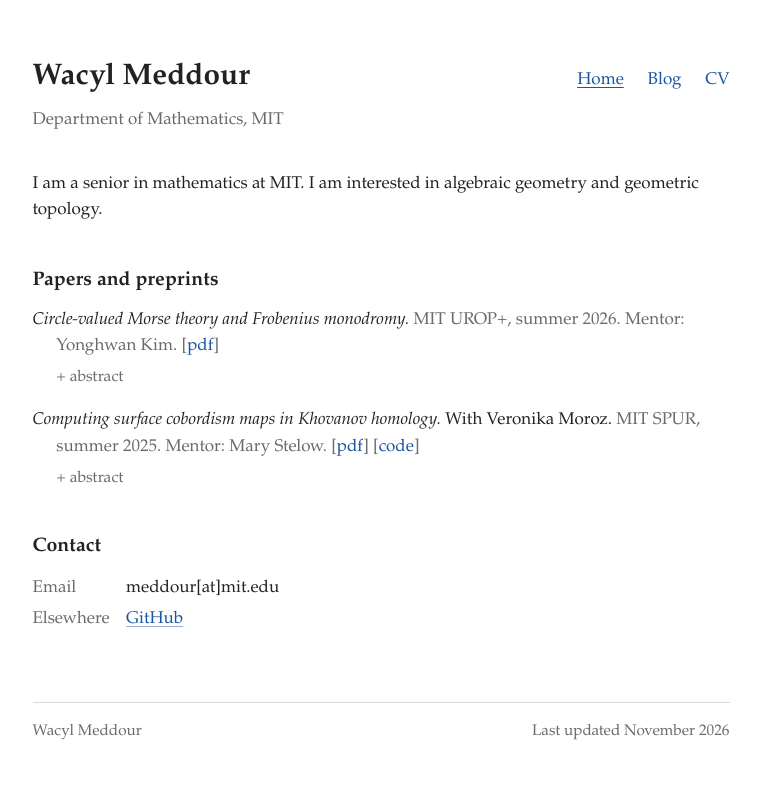
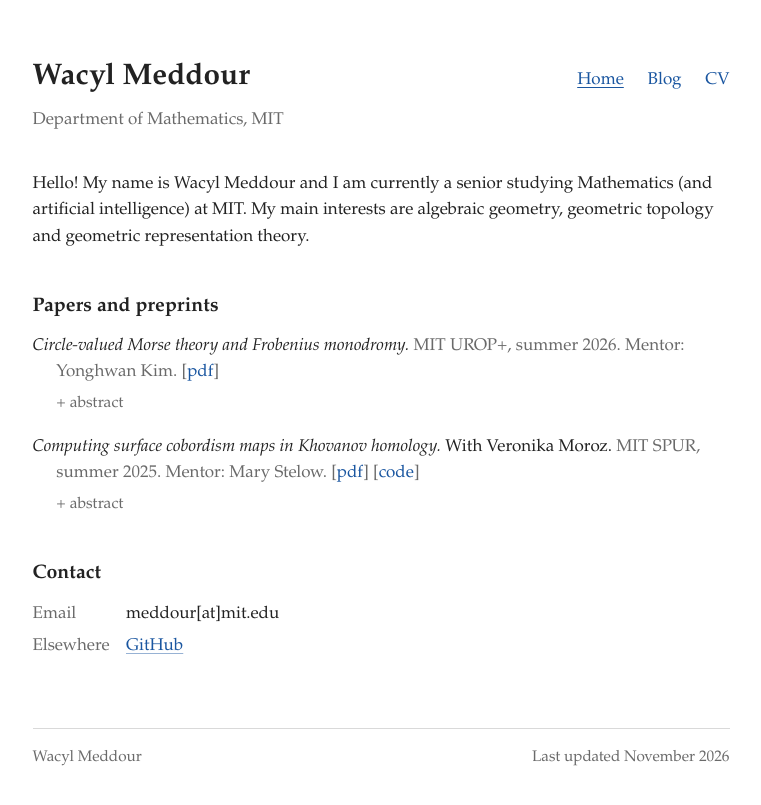
Before and after one commit to Wacyl/Wacyl.github.io, a Jekyll site: the page built from index.html, in a window 1280 px wide. Shown: the top 805 px of the page, without its empty margins (259-1020 px from the left). Built offline with Jekyll 4.4.1, drawn with Linux system fonts in a browser that asks for light colours.

Commit message:
Update personal introduction in about.md

```diff
--- a/_includes/about.md
+++ b/_includes/about.md
@@ -1 +1 @@
-I am a senior in mathematics at MIT. I am interested in algebraic geometry and geometric topology.
+Hello! My name is Wacyl Meddour and I am currently a senior studying Mathematics (and artificial intelligence) at MIT. My main interests are algebraic geometry, geometric topology and geometric representation theory.
```
